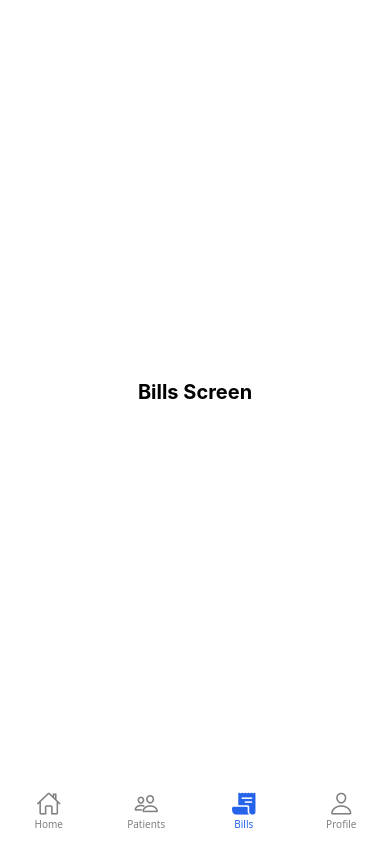
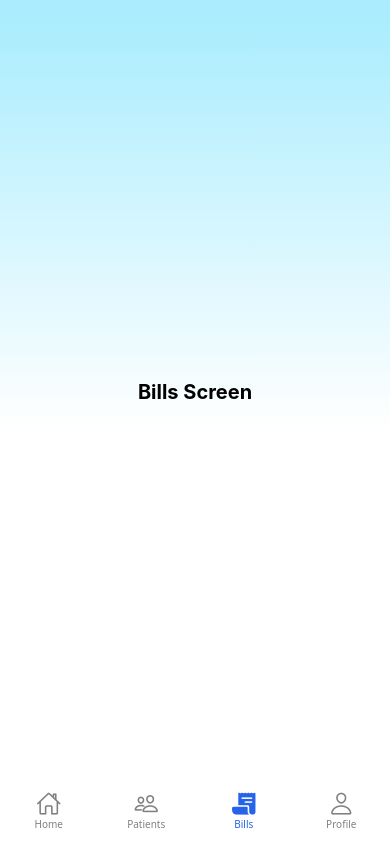
Before and after one commit to Trunetic-Infotech/clinic_Base_Application, a React Native app: screen /Bills in a window 390 px wide. Built offline with nearby package versions, Linux system fonts and the light colour scheme.

Commit message:
Add gradient bg

```diff
--- a/Screens/BillsScreens.tsx
+++ b/Screens/BillsScreens.tsx
@@ -1,10 +1,18 @@
 import { Text } from 'react-native';
 import { SafeAreaView } from 'react-native-safe-area-context';
+import { LinearGradient } from 'expo-linear-gradient';
 
 export default function BillsScreens() {
   return (
-    <SafeAreaView className="flex-1 items-center justify-center bg-white">
-      <Text className="text-xl font-bold">Bills Screen</Text>
-    </SafeAreaView>
+    <LinearGradient
+      colors={['rgba(162, 236, 255, 0.89)', '#FFFFFF']}
+      locations={[0.03, 0.55]}
+      start={{ x: 0.5, y: 0 }}
+      end={{ x: 0.5, y: 1 }}
+      style={{ flex: 1 }}>
+      <SafeAreaView className="flex-1 items-center justify-center">
+        <Text className="text-xl font-bold">Bills Screen</Text>
+      </SafeAreaView>
+    </LinearGradient>
   );
 }
```
